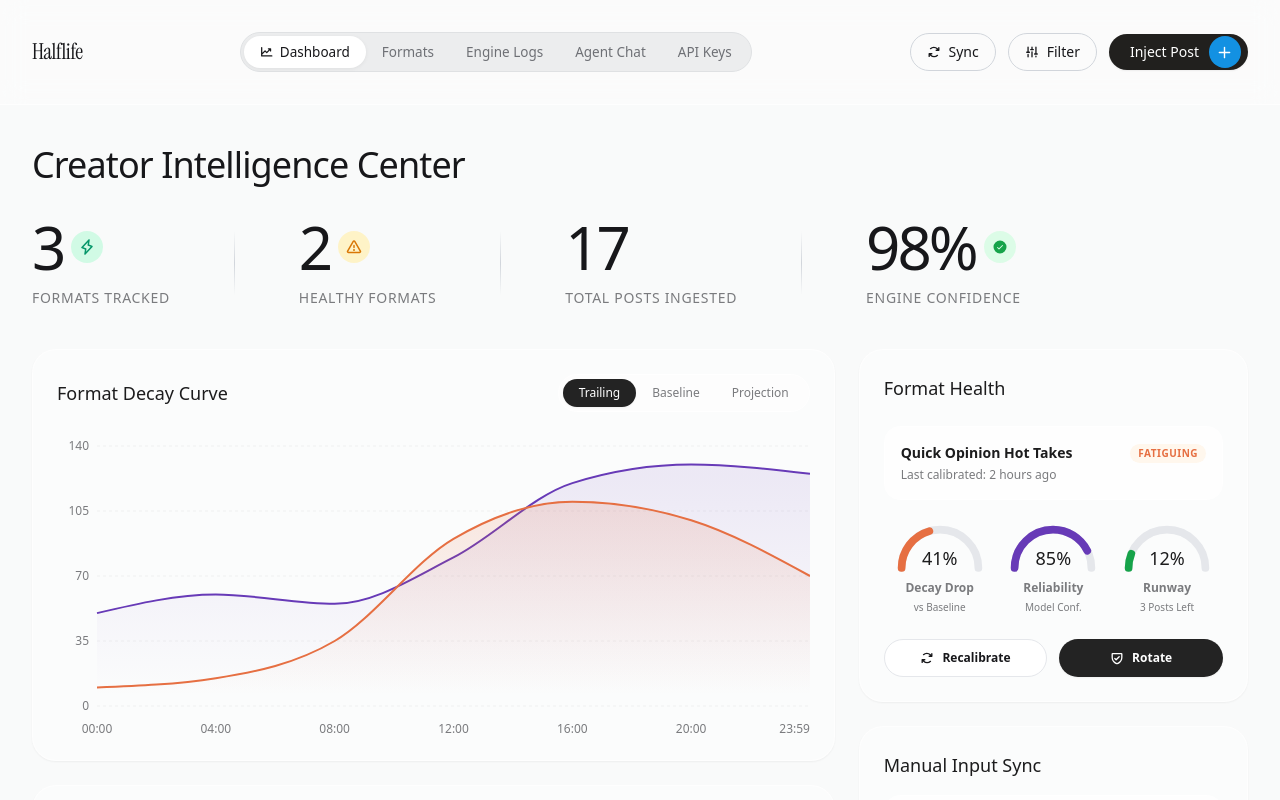
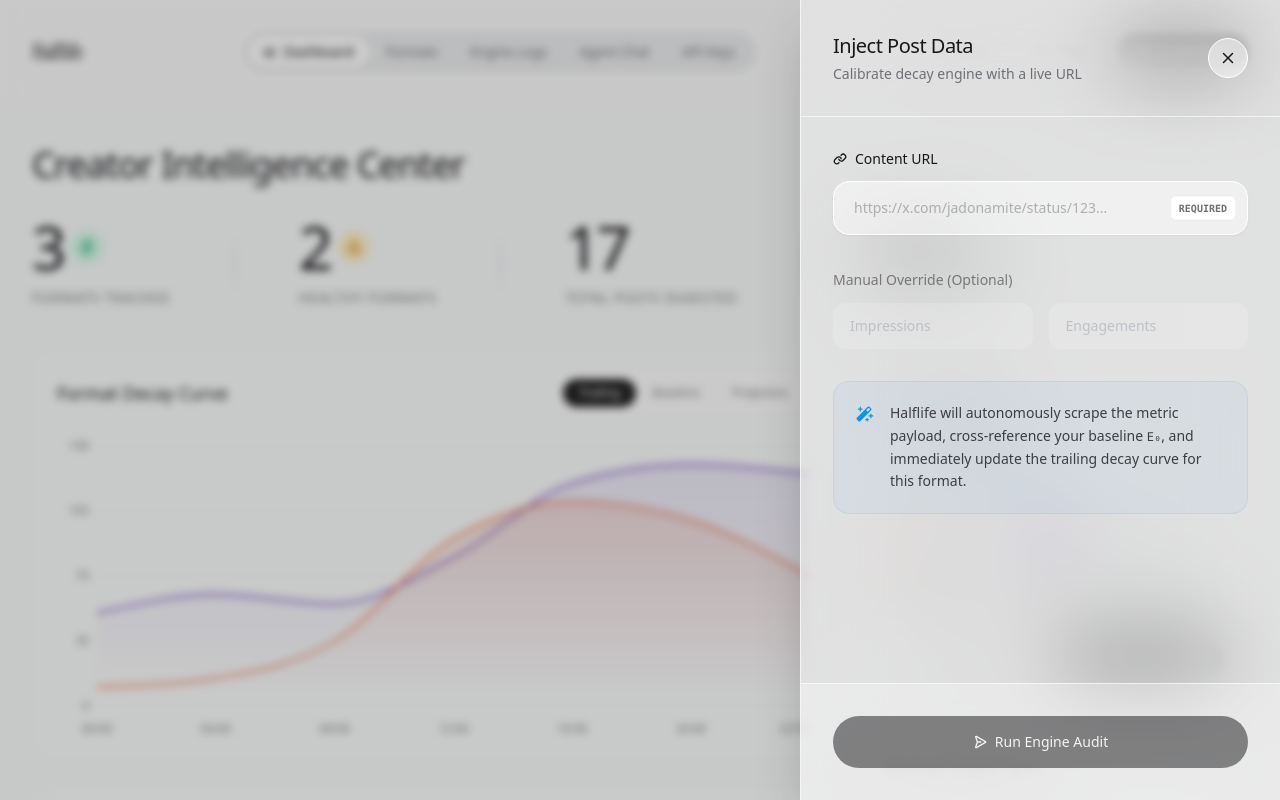
Before and after one commit to jadonamite/half-life, a Next.js app: page /dashboard in a window 1280 px wide. Both pictures are taken after a click on the button "Inject Post". Shown: the top 800 px of the page. Built offline with nearby package versions, Linux system fonts and the light colour scheme; a web font is replaced by a local one.

Commit message:
feat: add animated Inject Post modal using framer-motion

```diff
--- a/components/Dashboard.tsx
+++ b/components/Dashboard.tsx
@@ -7,6 +7,7 @@ import { ContentFormat, FatigueReport, ProactiveAlert } from '@/lib/types';
 import { Wordmark } from '@/components/Wordmark';
 import { PillButton } from '@/components/Pill';
 import ChatPreview from '@/components/ChatPreview';
+import InjectPostModal from '@/components/InjectPostModal';
 
 // Mock chart data for the beautiful curve
 const chartData = [
@@ -60,6 +61,7 @@ const ArcGauge = ({ percentage, color, label, subLabel }: { percentage: number,
 
 export default function Dashboard() {
   const [activeTab, setActiveTab] = useState('dashboard');
+  const [isInjectModalOpen, setIsInjectModalOpen] = useState(false);
   const [formats, setFormats] = useState<ContentFormat[]>([]);
   const [reports, setReports] = useState<FatigueReport[]>([]);
   const [alerts, setAlerts] = useState<ProactiveAlert[]>([]);
@@ -204,9 +206,9 @@ export default function Dashboard() {
             <button className="flex items-center gap-2 px-4 py-2 rounded-full border border-gray-300 text-sm font-medium hover:bg-white/50 transition-colors">
               <Faders weight="bold" /> Filter
             </button>
-            <PillButton mark={<Plus weight="bold" />} className="!h-[36px] !text-sm">
-              Inject Post
-            </PillButton>
+            <button onClick={() => setIsInjectModalOpen(true)} className="flex items-center gap-2 h-[36px] bg-ink text-white px-5 rounded-full text-sm font-medium hover:bg-black transition-colors shadow-sm">
+              <Plus weight="bold" /> Inject Post
+            </button>
           </div>
         </div>
 
@@ -551,6 +553,9 @@ export default function Dashboard() {
           </div>
         </footer>
       </div>
+
+      {/* Modals */}
+      <InjectPostModal isOpen={isInjectModalOpen} onClose={() => setIsInjectModalOpen(false)} />
     </div>
   );
 }
--- /dev/null
+++ b/components/InjectPostModal.tsx
@@ -0,0 +1,165 @@
+'use client';
+
+import React, { useState } from 'react';
+import { motion, AnimatePresence } from 'framer-motion';
+import { X, MagicWand, Link as LinkIcon, PaperPlaneRight } from '@phosphor-icons/react';
+
+interface InjectPostModalProps {
+  isOpen: boolean;
+  onClose: () => void;
+}
+
+export default function InjectPostModal({ isOpen, onClose }: InjectPostModalProps) {
+  const [url, setUrl] = useState('');
+  const [isSimulating, setIsSimulating] = useState(false);
+  const [simulationComplete, setSimulationComplete] = useState(false);
+
+  const handleInject = () => {
+    if (!url) return;
+    setIsSimulating(true);
+
+    // Simulate ingestion time
+    setTimeout(() => {
+      setIsSimulating(false);
+      setSimulationComplete(true);
+
+      // Auto close after showing success
+      setTimeout(() => {
+        setSimulationComplete(false);
+        setUrl('');
+        onClose();
+      }, 2000);
+    }, 2500);
+  };
+
+  return (
+    <AnimatePresence>
+      {isOpen && (
+        <>
+          {/* Backdrop */}
+          <motion.div
+            initial={{ opacity: 0 }}
+            animate={{ opacity: 1 }}
+            exit={{ opacity: 0 }}
+            onClick={onClose}
+            className="fixed inset-0 bg-black/20 backdrop-blur-sm z-[100]"
+          />
+
+          {/* Slide-over Panel */}
+          <motion.div
+            initial={{ x: '100%', opacity: 0.5 }}
+            animate={{ x: 0, opacity: 1 }}
+            exit={{ x: '100%', opacity: 0 }}
+            transition={{ type: 'spring', damping: 25, stiffness: 200 }}
+            className="fixed top-0 right-0 bottom-0 w-full sm:w-[480px] bg-premium-glass backdrop-blur-2xl border-l border-premium-glass-border shadow-2xl z-[101] flex flex-col"
+          >
+            {/* Header */}
+            <div className="flex items-center justify-between p-6 sm:p-8 border-b border-premium-glass-border">
+              <div>
+                <h2 className="text-xl font-medium tracking-tight text-ink">Inject Post Data</h2>
+                <p className="text-sm text-ink-2 mt-1">Calibrate decay engine with a live URL</p>
+              </div>
+              <button
+                onClick={onClose}
+                className="w-10 h-10 rounded-full flex items-center justify-center bg-white/50 border border-white hover:bg-white transition-colors"
+              >
+                <X weight="bold" className="text-ink" />
+              </button>
+            </div>
+
+            {/* Body */}
+            <div className="p-6 sm:p-8 flex-1 overflow-y-auto">
+
+              {!simulationComplete ? (
+                <div className="space-y-8">
+                  {/* URL Input */}
+                  <div className="space-y-3">
+                    <label className="text-sm font-medium text-ink flex items-center gap-2">
+                      <LinkIcon weight="bold" /> Content URL
+                    </label>
+                    <div className="relative">
+                      <input
+                        type="url"
+                        value={url}
+                        onChange={(e) => setUrl(e.target.value)}
+                        placeholder="https://x.com/jadonamite/status/123..."
+                        className="w-full bg-white/50 border border-white focus:border-accent outline-none rounded-2xl px-5 py-4 text-sm shadow-sm transition-all text-ink placeholder:text-ink-2/50"
+                        disabled={isSimulating}
+                      />
+                      <div className="absolute right-3 top-1/2 -translate-y-1/2 text-[10px] uppercase font-mono font-bold bg-white px-2 py-1 rounded-md text-ink-2 border border-black/5">
+                        Required
+                      </div>
+                    </div>
+                  </div>
+
+                  {/* Manual Overrides */}
+                  <div className="space-y-3 opacity-50 pointer-events-none">
+                    <label className="text-sm font-medium text-ink">Manual Override (Optional)</label>
+                    <div className="grid grid-cols-2 gap-4">
+                      <input
+                        type="text"
+                        placeholder="Impressions"
+                        className="w-full bg-white/30 border border-transparent rounded-xl px-4 py-3 text-sm"
+                      />
+                      <input
+                        type="text"
+                        placeholder="Engagements"
+                        className="w-full bg-white/30 border border-transparent rounded-xl px-4 py-3 text-sm"
+                      />
+                    </div>
+                  </div>
+
+                  {/* Info Box */}
+                  <div className="bg-accent/5 border border-accent/10 rounded-2xl p-5 flex gap-4">
+                    <MagicWand weight="fill" className="text-accent text-xl shrink-0 mt-0.5" />
+                    <p className="text-sm text-ink/80 leading-relaxed">
+                      Halflife will autonomously scrape the metric payload, cross-reference your baseline <span className="font-mono text-xs">E₀</span>, and immediately update the trailing decay curve for this format.
+                    </p>
+                  </div>
+                </div>
+              ) : (
+                /* Success State */
+                <motion.div
+                  initial={{ opacity: 0, scale: 0.95 }}
+                  animate={{ opacity: 1, scale: 1 }}
+                  className="h-full flex flex-col items-center justify-center text-center space-y-4"
+                >
+                  <div className="w-16 h-16 bg-emerald-100 text-emerald-600 rounded-full flex items-center justify-center mb-2">
+                    <MagicWand weight="fill" className="text-3xl" />
+                  </div>
+                  <h3 className="text-2xl font-medium tracking-tight">Payload Ingested</h3>
+                  <p className="text-sm text-ink-2">The decay curve has been re-calibrated. Recalculating runway...</p>
+                </motion.div>
+              )}
+
+            </div>
+
+            {/* Footer Action */}
+            <div className="p-6 sm:p-8 border-t border-premium-glass-border bg-white/30">
+              <button
+                onClick={handleInject}
+                disabled={!url || isSimulating || simulationComplete}
+                className="relative w-full h-[52px] rounded-full bg-ink text-white font-medium text-sm flex items-center justify-center gap-2 overflow-hidden transition-all hover:bg-black disabled:opacity-50 disabled:cursor-not-allowed group"
+              >
+                {isSimulating ? (
+                  <span className="flex items-center gap-2">
+                    <div className="w-4 h-4 border-2 border-white/20 border-t-white rounded-full animate-spin" />
+                    Ingesting Telemetry...
+                  </span>
+                ) : simulationComplete ? (
+                  <span>Success</span>
+                ) : (
+                  <>
+                    <PaperPlaneRight weight="bold" />
+                    <span>Run Engine Audit</span>
+                    <div className="absolute inset-0 bg-white/10 translate-y-full group-hover:translate-y-0 transition-transform duration-300 rounded-full" />
+                  </>
+                )}
+              </button>
+            </div>
+          </motion.div>
+        </>
+      )}
+    </AnimatePresence>
+  );
+}
```
